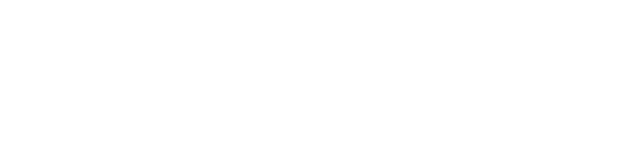
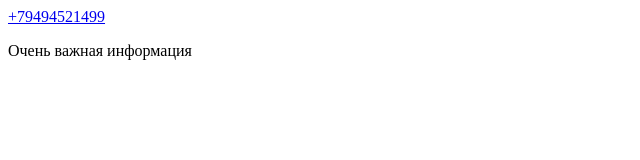
Before and after one commit to ilonavlasenko/new-project, a plain HTML site: page index.html in a window 1280 px wide. Shown: the whole page, without its empty margins (0-640 px from the left). Drawn offline with Linux system fonts and the light colour scheme.

Commit message:
Update index.html
Change contacts information

```diff
--- a/index.html
+++ b/index.html
@@ -6,6 +6,7 @@
   <title>Document</title>
 </head>
 <body>
-
+  <a href="#">+79494521499</a>
+  <p>Очень важная информация</p>
 </body>
 </html>
```
